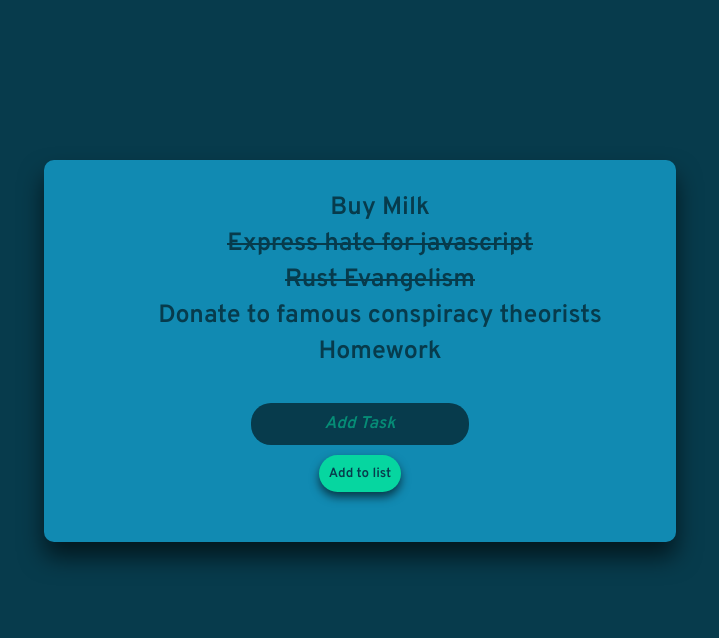
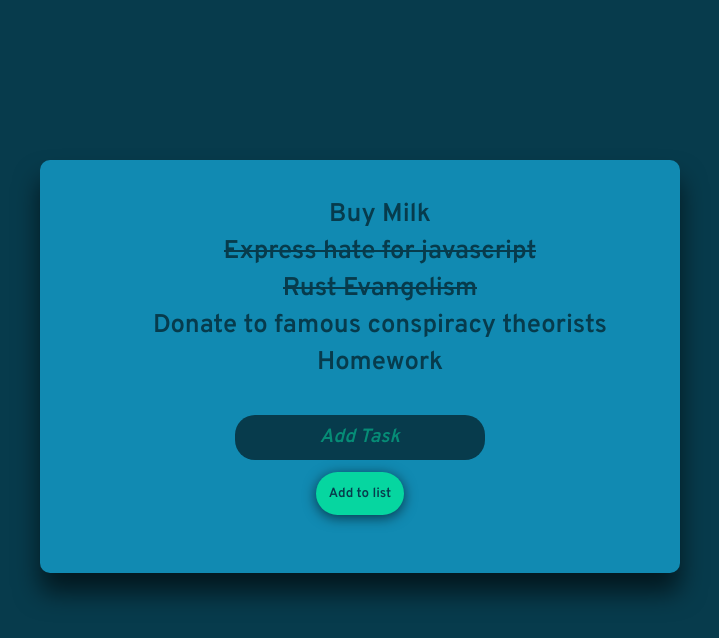
Before and after one commit to Ferryistaken/todo-list-react, a React (Create React App) app: page / in a window 1280 px wide. Shown: the top 638 px of the page, without its empty margins (280-999 px from the left). Built offline with nearby package versions, Linux system fonts and the light colour scheme.

Commit message:
made everything relative

```diff
--- a/src/index.scss
+++ b/src/index.scss
@@ -13,17 +13,17 @@ body {
 
 .todo-list {
 	font-family: "Overpass", sans-serif;
-	font-size: 25px;
+	font-size: 2vw;
 	background-color: $middle-color;
 	color: $base-color;
 	border-radius: 10px;
 	margin: auto;
 	margin-top: 20vh;
 	margin-bottom: 20vh;
-	width: 50%;
-	padding-top: 7px;
-	padding-bottom: 50px;
-	box-shadow: 0 15px 25px rgba(0, 0, 0, 0.6);
+	width: 50vw;
+	padding-top: 1vw;
+	padding-bottom: 4.5vw;
+	box-shadow: 0 1.5vw 2vw rgba(0, 0, 0, 0.6);
 	text-align: center;
 }
 
@@ -40,8 +40,8 @@ body {
 	margin: 10px;
 	padding: auto;
 	border-radius: 10px;
-	padding-right: 5px;
-	padding-left: 5px;
+	padding-right: 2vw;
+	padding-left: 2vw;
 }
 
 .checkboxitem {
@@ -53,8 +53,8 @@ body {
 }
 
 .todo-form {
-	margin-top: 10px;
-	margin-bottom: 10px;
+	margin-top: 1vw;
+	margin-bottom: 1vw;
 }
 
 .add-form {
@@ -64,15 +64,15 @@ body {
 
 input[type="text"] {
 	font-family: "Overpass", sans-serif;
-	font-size: 17px;
+	font-size: 1.5vw;
 	color: $accent-color-dim;
 	background-color: $base-color;
 	border: none;
 	outline: none;
 	border-radius: 20px;
-	padding: 10px;
-	margin-bottom: 10px;
-	margin-top: 10px;
+	padding: 0.8vw;
+	margin-bottom: 1vw;
+	margin-top: 0.8vw;
 }
 
 input[type="text"]::placeholder {
@@ -87,9 +87,9 @@ button {
 	color: $base-color;
 	background-color: $accent-color;
 	border: none;
-	padding: 10px;
+	padding: 1vw;
 	outline: none;
-	box-shadow: 0 5px 10px rgba(0, 0, 0, 0.6);
+	box-shadow: 0 0.2vw 1vw rgba(0, 0, 0, 0.6);
 	border-radius: 50px;
 	margin: 0 auto;
 	display: block;
```
